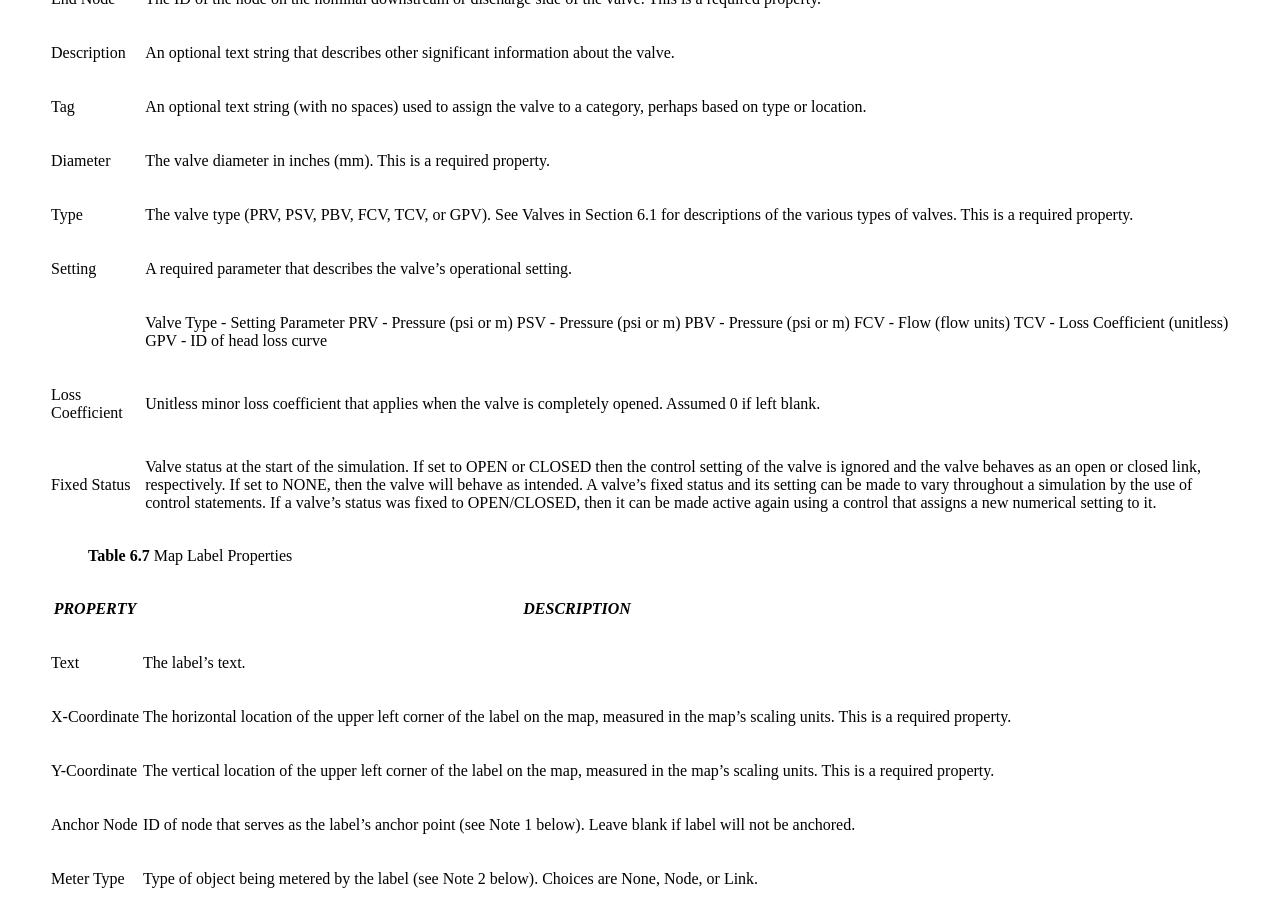
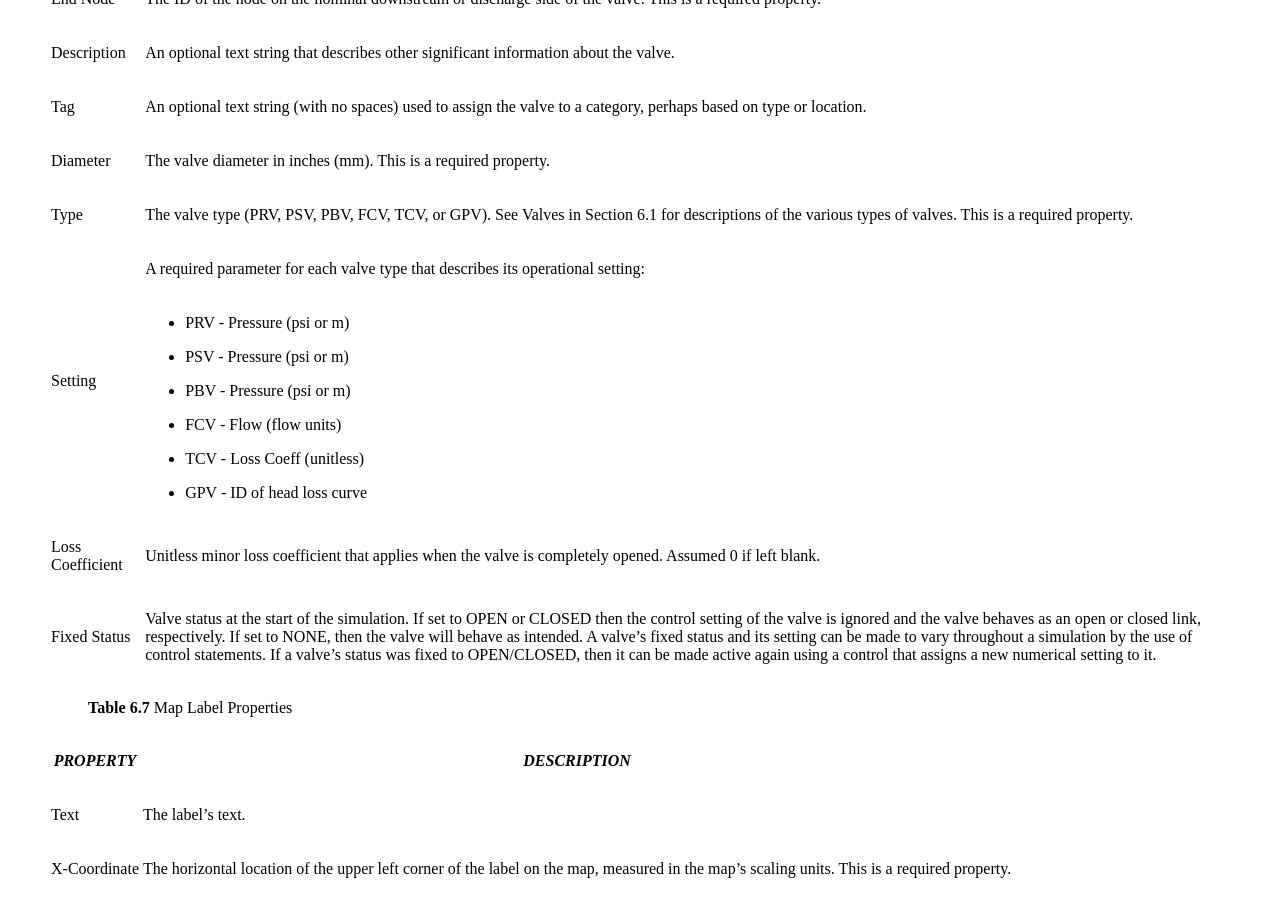
Before and after one commit to USEPA/epanet-manual, a Sphinx documentation site: the page built from docs/6_objects.rst, in a window 1280 px wide and 900 px high, scrolled down 8485 px. Built offline with Sphinx 7.4.7 and the Read the Docs theme 2.0.0, drawn with Linux system fonts in a browser that asks for light colours.

Commit message:
Update 6_objects.rst
Formatting valve properties table

```diff
--- a/docs/6_objects.rst
+++ b/docs/6_objects.rst
@@ -744,17 +744,16 @@ Editing Visual Objects
   |                                   | the various types of valves. This |
   |                                   | is a required property.           |
   +-----------------------------------+-----------------------------------+
-  | Setting                           | A required parameter that         |
-  |                                   | describes the valve's operational |
-  |                                   | setting.                          |
-  +-----------------------------------+-----------------------------------+
-  |                                   | Valve Type - Setting Parameter    |
-  |                                   | PRV - Pressure (psi or m)         |
-  |                                   | PSV - Pressure (psi or m)         |
-  |                                   | PBV - Pressure (psi or m)         |
-  |                                   | FCV - Flow (flow units)           |
-  |                                   | TCV - Loss Coefficient (unitless) |
-  |                                   | GPV - ID of head loss curve       |
+  | Setting                           | A required parameter for each     |
+  |                                   | valve type that describes its     |
+  |                                   | operational setting:              |
+  +                                   +-----------------------------------+
+  |                                   | - PRV - Pressure (psi or m)       |
+  |                                   | - PSV - Pressure (psi or m)       |
+  |                                   | - PBV - Pressure (psi or m)       |
+  |                                   | - FCV - Flow (flow units)         |
+  |                                   | - TCV - Loss Coeff (unitless)     |
+  |                                   | - GPV - ID of head loss curve     |
   +-----------------------------------+-----------------------------------+
   | Loss Coefficient                  | Unitless minor loss coefficient   |
   |                                   | that applies when the valve is    |
```
